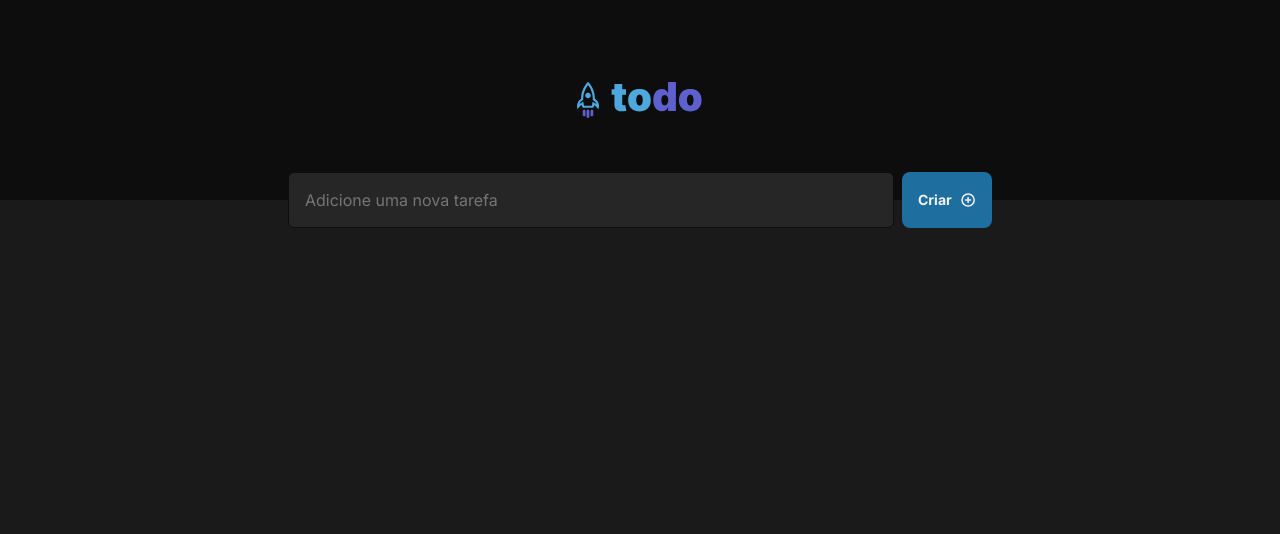
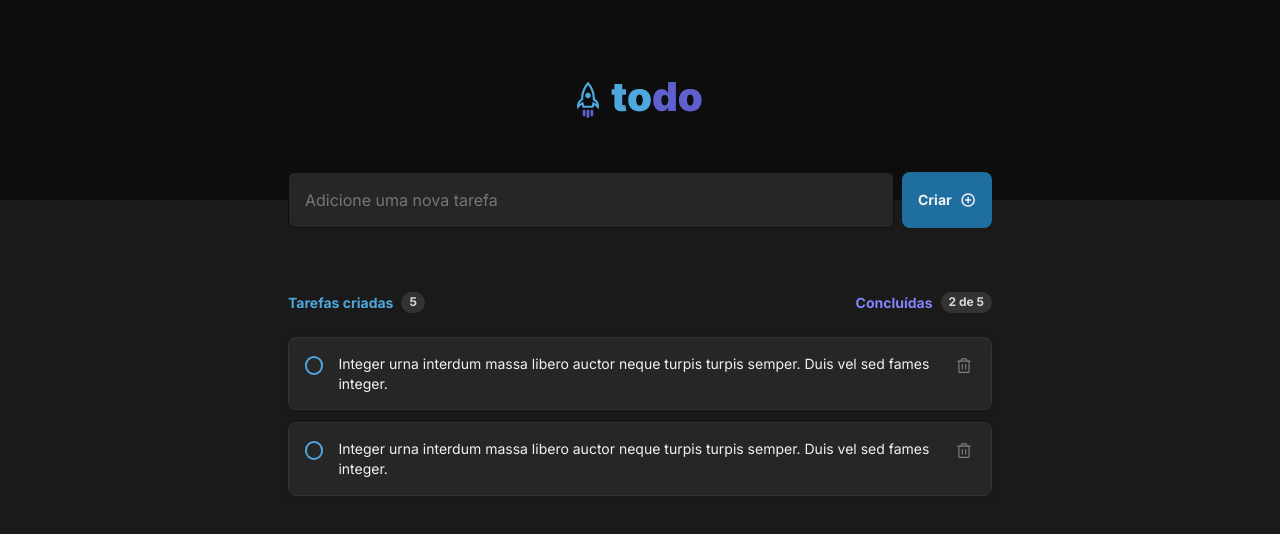
Before and after one commit to bernardodemarco/to-do-list-web-app, a React (Vite) app: page / in a window 1280 px wide. Shown: the top 534 px of the page. Built offline with nearby package versions, Linux system fonts and the light colour scheme.

Commit message:
Starting ToDoItem component

```diff
--- /dev/null
+++ b/src/components/ToDoItem/ToDoItem.module.css
@@ -0,0 +1,69 @@
+.toDo {
+  display: flex;
+  align-items: flex-start;
+  gap: 0.75rem;
+
+  padding: 1rem;
+  border: 1px solid var(--gray-400);
+  border-radius: 8px;
+  box-shadow: 0px 2px 8px rgba(0, 0, 0, 0.06);
+  margin-bottom: 0.75rem;
+
+  background-color: var(--gray-500);
+  color: var(--gray-100);
+
+  line-height: 1.4;
+}
+
+.checkBox {
+  margin-right: 0.2rem;
+
+  position: relative;
+  top: 0.1rem;
+
+  cursor: pointer;
+
+  display: flex;
+  justify-content: center;
+  align-items: center;
+
+  width: 1.2rem;
+  height: 1.2rem;
+
+  background: none;
+
+  border: 2px solid var(--blue);
+  border-radius: 999px;
+}
+
+.checkBox.checked {
+  border: none;
+  background-color: var(--purple-dark);
+}
+
+.trashIcon {
+  display: flex;
+  justify-content: center;
+  align-items: center;
+
+  border-radius: 4px;
+
+  cursor: pointer;
+  width: 1.5rem;
+  height: 1.5rem;
+
+  transition: background-color 0.2s ease-in-out;
+}
+
+.trashIcon svg {
+  width: 80%;
+  height: 85%;
+}
+
+.trashIcon:hover {
+  background: var(--gray-400);
+}
+
+.trashIcon:hover svg {
+  fill: var(--danger);
+}
--- /dev/null
+++ b/src/components/ToDoItem/index.tsx
@@ -0,0 +1,35 @@
+import styles from './ToDoItem.module.css';
+import check from './../../assets/check.svg';
+
+import { Trash } from '@phosphor-icons/react';
+import { useState } from 'react';
+
+export function ToDoItem(): JSX.Element {
+  const [isToDoChecked, setIsToDoChecked] = useState(false);
+
+  const handleCheckBoxClick = (): void => {
+    setIsToDoChecked((isChecked) => !isChecked);
+  };
+
+  return (
+    <article className={styles.toDo}>
+      <button
+        onClick={handleCheckBoxClick}
+        className={
+          isToDoChecked
+            ? `${styles.checkBox} ${styles.checked}`
+            : styles.checkBox
+        }
+      >
+        {isToDoChecked && <img src={check} />}
+      </button>
+      <p>
+        Integer urna interdum massa libero auctor neque turpis turpis semper.
+        Duis vel sed fames integer.
+      </p>
+      <div className={styles.trashIcon}>
+        <Trash color="#808080" />
+      </div>
+    </article>
+  );
+}
--- a/src/components/ToDoList/ToDoList.module.css
+++ b/src/components/ToDoList/ToDoList.module.css
@@ -0,0 +1,45 @@
+.header {
+  display: flex;
+  justify-content: space-between;
+  align-items: center;
+}
+
+.header div {
+  display: flex;
+  gap: 0.5rem;
+  align-items: center;
+}
+
+.header div p {
+  font-size: var(--medium-font);
+  font-weight: bold;
+  line-height: 1.4;
+}
+
+.blueText {
+  color: var(--blue);
+}
+
+.purpleText {
+  color: var(--purple);
+}
+
+.number {
+  background: var(--gray-400);
+  color: var(--gray-200);
+
+  display: flex;
+  justify-content: center;
+  align-items: center;
+
+  padding: 0.125rem 0.5rem;
+  border-radius: 999px;
+
+  font-weight: bold;
+  font-size: var(--small-font);
+  line-height: 1.4;
+}
+
+.toDosWrapper {
+  margin-top: 1.5rem;
+}
--- a/src/components/ToDoList/index.tsx
+++ b/src/components/ToDoList/index.tsx
@@ -1,10 +1,24 @@
 import styles from './ToDoList.module.css';
+
+import { ToDoItem } from '../ToDoItem';
 
 export function ToDoList(): JSX.Element {
   return (
     <div>
-      <header></header>
-      <div>{/* todos ou todo not found */}</div>
+      <header className={styles.header}>
+        <div>
+          <p className={styles.blueText}>Tarefas criadas</p>
+          <span className={styles.number}>5</span>
+        </div>
+        <div>
+          <p className={styles.purpleText}>Concluídas</p>
+          <span className={styles.number}>2 de 5</span>
+        </div>
+      </header>
+      <div className={styles.toDosWrapper}>
+        <ToDoItem />
+        <ToDoItem />
+      </div>
     </div>
   );
 }
```
Also changed, not shown: src/assets/check.svg (added).
